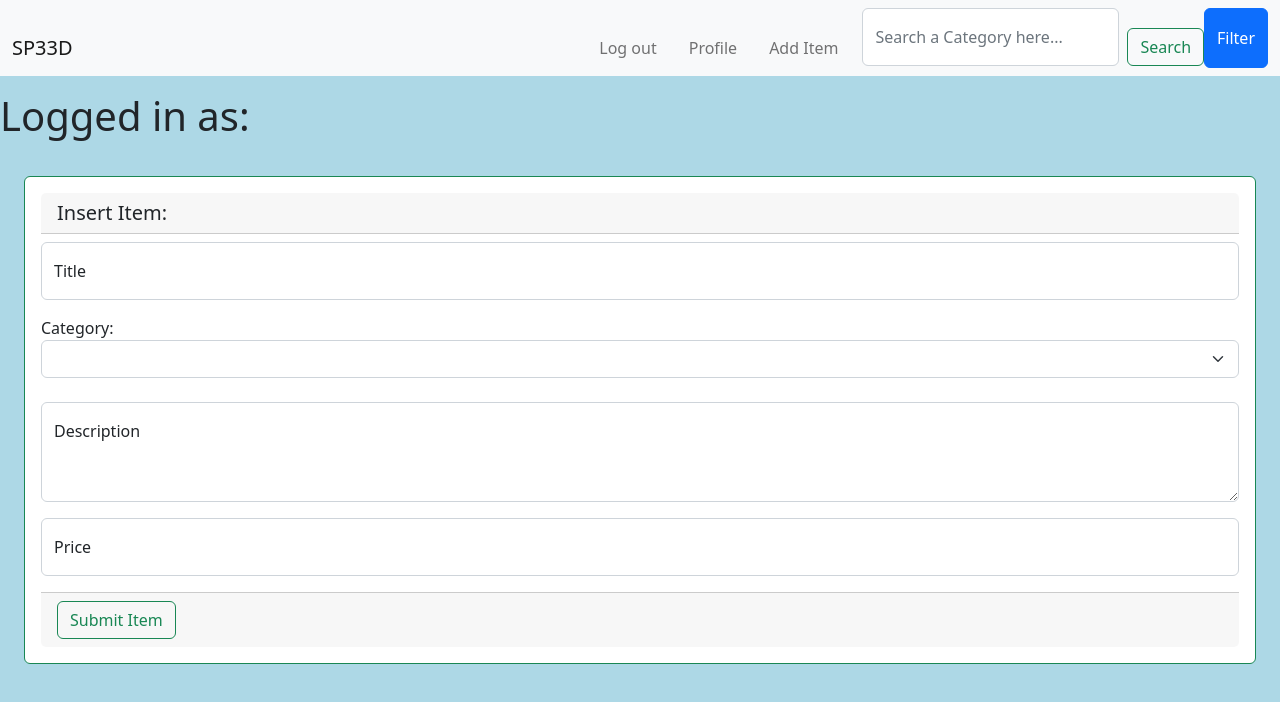
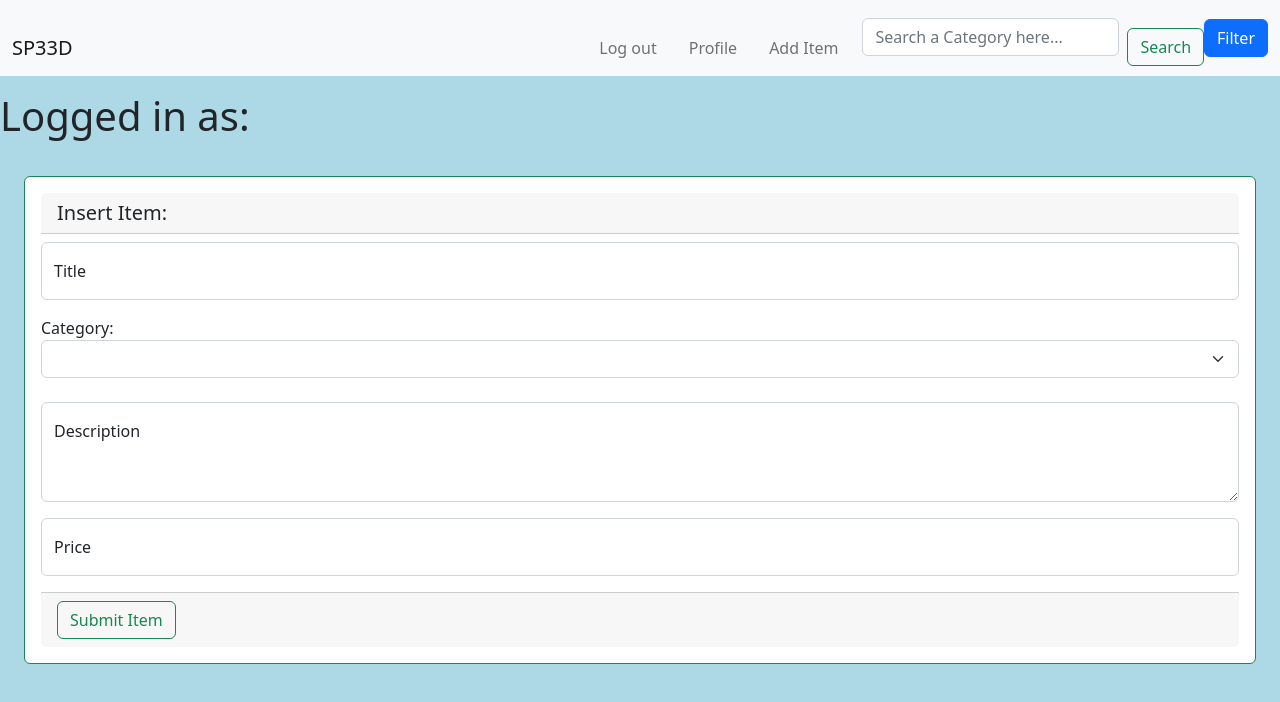
Before and after one commit to sari-ajina/Sp33d, a React (Create React App) app in the folder client/: page /items in a window 1280 px wide. Shown: the top 702 px of the page. Built offline with nearby package versions, Linux system fonts and the light colour scheme; no server answers.

Commit message:
added dynamic sql server, fixed .env file so that we are able to obtain private data, fixed navbar styling issues

```diff
--- /dev/null
+++ b/client/src/components/Bootstrap/Navbar.css
@@ -0,0 +1,7 @@
+.form-control{
+    margin: auto;
+}
+
+.btn-primary{
+    margin: auto;
+}
--- a/client/src/components/Bootstrap/NavbarStyle.js
+++ b/client/src/components/Bootstrap/NavbarStyle.js
@@ -3,12 +3,12 @@ import Container from 'react-bootstrap/Container';
 import Form from 'react-bootstrap/Form';
 import Nav from 'react-bootstrap/Nav';
 import Navbar from 'react-bootstrap/Navbar';
-import NavDropdown from 'react-bootstrap/NavDropdown';
 import Offcanvas from 'react-bootstrap/Offcanvas';
 import SearchBar from '../SearchBar/SearchBar';
 import ModalFilter from './ModalFilter';
 import React from 'react';
 import { useState } from 'react';
+import './Navbar.css';
 
 function NavbarStyle() {
     const [modalShow, setModalShow] = useState(false);
--- a/client/src/components/SearchBar/SearchBar.css
+++ b/client/src/components/SearchBar/SearchBar.css
@@ -3,7 +3,7 @@
     height: auto;
     border-radius: 5px;
 }
-
+/*
 .button{
     float: right;
-}
+} */
```
Also changed, not shown: 2 other files (tests, documents, lock files or other folders).
